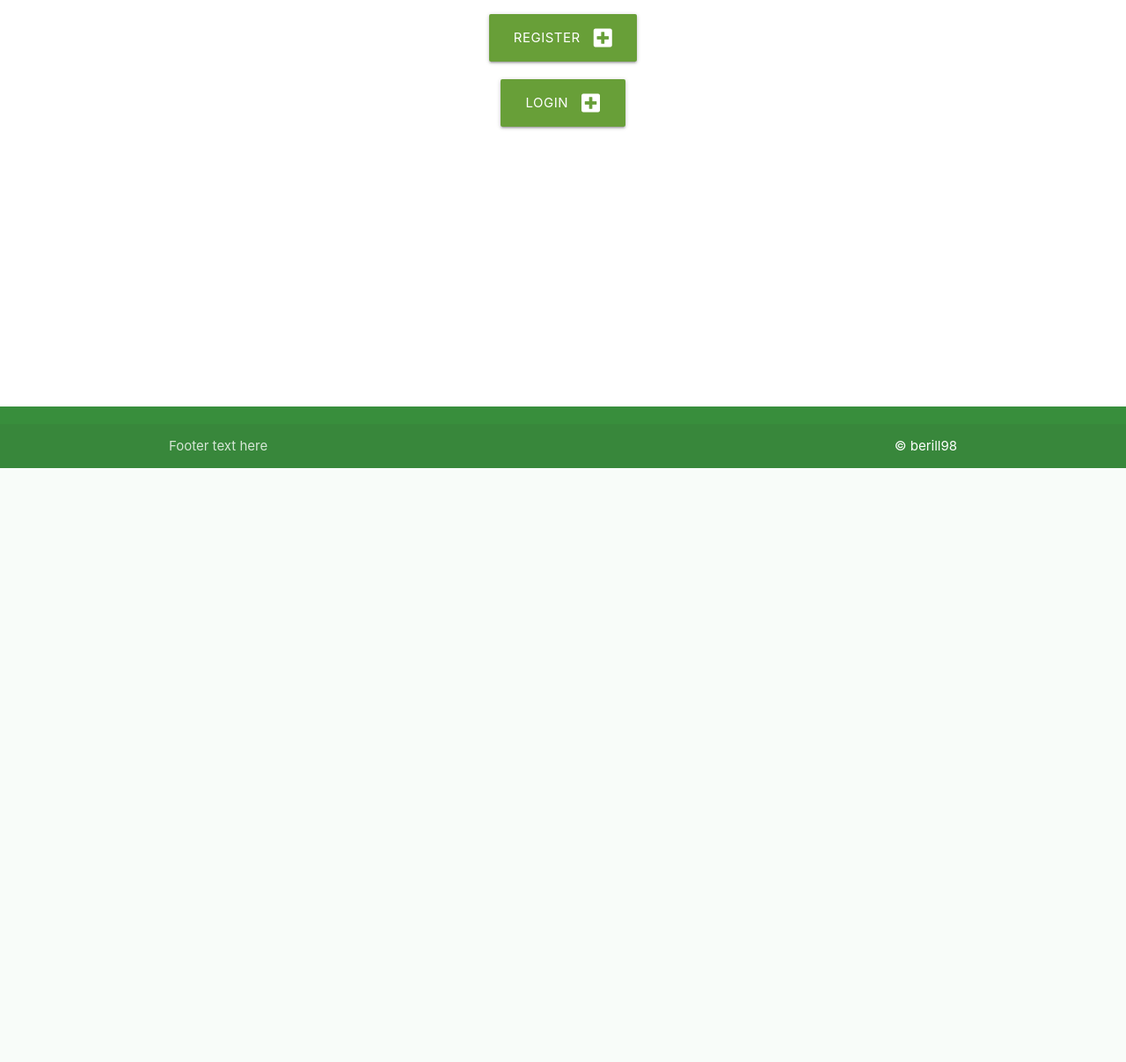
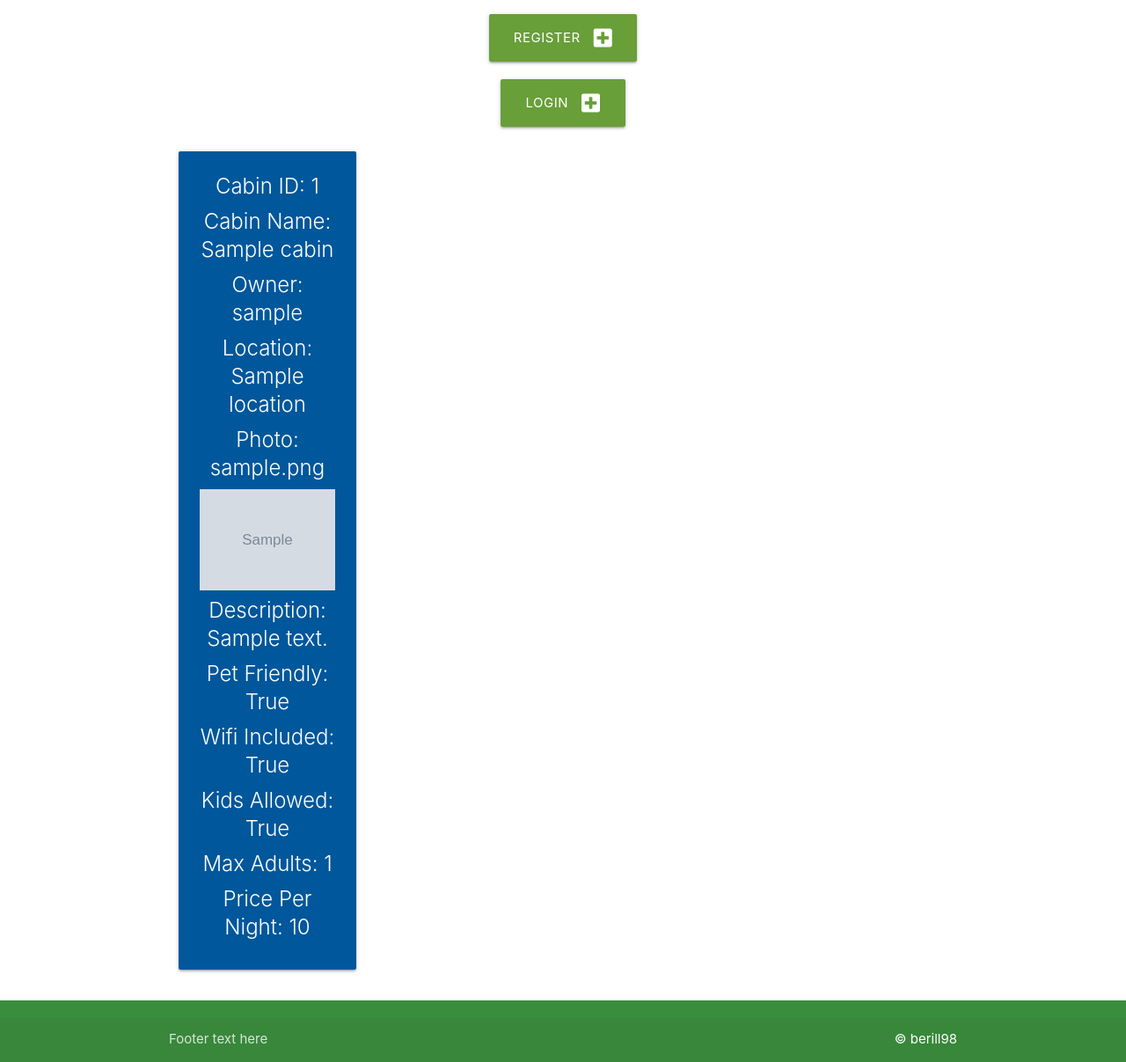
Before and after one commit to Code-Institute-Submissions/berill98-cabinlove_NovResub, a Flask app: page / in a window 1280 px wide. Shown: the part 268-1475 px from the top of the page at 88% size. Before the commit the page ends 800 px from the top, so only its background shows below. Run offline with Flask 2, Linux system fonts and the light colour scheme; tables that the repository leaves empty hold one stand-in row (values such as "Sample post"); grey boxes marked "Sample" are stand-in pictures.

Commit message:
Show cabins on the home page

```diff
--- a/cabinlove/routes.py
+++ b/cabinlove/routes.py
@@ -6,7 +6,25 @@ from cabinlove.models import Location, Cabin, User
 
 @app.route("/")
 def home():
-    return render_template("cabins.html")
+    all_data = []
+    cabins = list(Cabin.query.order_by(Cabin.cabin_name).all())
+    for cabin in cabins:
+        cabin_data = {
+            "cabin_id": cabin.id,
+            "cabin_name": cabin.cabin_name,
+            "photo": cabin.photo,
+            "cabin_description": cabin.cabin_description,
+            "pet_friendly": cabin.pet_friendly,
+            "wifi_included": cabin.wifi_included,
+            "kids_allowed": cabin.kids_allowed,
+            "max_adults": cabin.max_adults,
+            "price_per_night": cabin.price_per_night,
+            "owner": User.query.filter(User.id == cabin.created_by).first(),
+            "location": Location.query.filter(
+                Location.id == cabin.location_id).first(),
+        }
+        all_data.append(cabin_data)
+    return render_template("cabins.html", cabins=all_data)
 
 
 @app.route("/locations")
--- a/cabinlove/templates/cabins.html
+++ b/cabinlove/templates/cabins.html
@@ -29,4 +29,33 @@
 </div>
 {% endif %}
 
+<div class="row">
+    {% for cabin in cabins %}
+    <div class="col s12 m6 l3">
+        <div class="card light-blue darken-4 center-align">
+            <div class="card-content white-text">
+                <span class="card-title">Cabin ID: {{ cabin.cabin_id }}</span>
+                <span class="card-title">Cabin Name: {{ cabin.cabin_name }}</span>
+                <span class="card-title">Owner: {{ cabin.owner }}</span>
+                <span class="card-title">Location: {{ cabin.location }}</span>
+                <span class="card-title">Photo: {{ cabin.photo }}</span>
+                <img src="{{ cabin.photo }}" alt="{{ cabin.cabin_name }}" class="responsive-img"
+                    onError="this.onerror=null;this.src='https://upload.wikimedia.org/wikipedia/commons/thumb/d/d1/Image_not_available.png/640px-Image_not_available.png';">
+                <span class="card-title">Description: {{ cabin.cabin_description }}</span>
+                <span class="card-title">Pet Friendly: {{ cabin.pet_friendly }}</span>
+                <span class="card-title">Wifi Included: {{ cabin.wifi_included }}</span>
+                <span class="card-title">Kids Allowed: {{ cabin.kids_allowed }}</span>
+                <span class="card-title">Max Adults: {{ cabin.max_adults }}</span>
+                <span class="card-title">Price Per Night: {{ cabin.price_per_night }}</span>
+            </div>
+            {% if session.user|lower == cabin.owner|lower %}
+            <div class="card-action">
+                <a href="#" class="btn green accent-4">Edit</a>
+            </div>
+            {% endif %}
+        </div>
+    </div>
+    {% endfor %}
+</div>
+
 {% endblock %}
```
